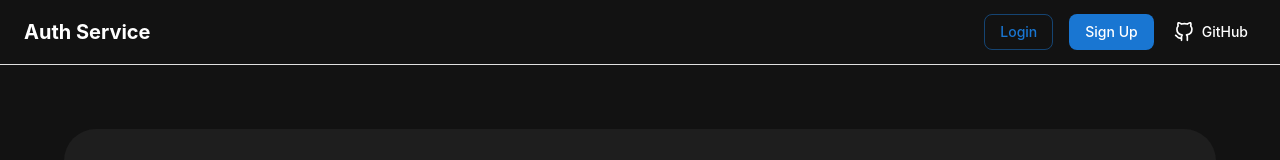
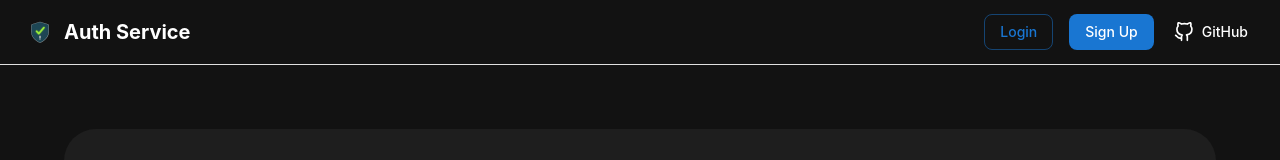
Before and after one commit to Ofonna-N/auth-service, a Next.js app: page / in a window 1280 px wide. Shown: the top 160 px of the page. Built offline with nearby package versions, Linux system fonts and the light colour scheme.

Commit message:
Adds logo to landing page header
Introduces a visual brand element to the header for improved recognition and a more professional appearance.

```diff
--- a/src/app/(routes)/page.tsx
+++ b/src/app/(routes)/page.tsx
@@ -59,13 +59,21 @@ export default function LandingPage() {
         sx={{ borderBottom: "1px solid #e0e0e0" }}
       >
         <Toolbar>
+          <Box sx={{ display: "flex", alignItems: "center", flexGrow: 1 }}>
+            <Box
+              component="img"
+              src="/favicon.svg"
+              alt="Auth Service logo"
+              sx={{ width: 32, height: 32, mr: 1 }}
+            />
             <Typography
               variant="h6"
               component="div"
-            sx={{ flexGrow: 1, fontWeight: "bold" }}
+              sx={{ fontWeight: "bold" }}
             >
               Auth Service
             </Typography>
+          </Box>
           <Button
             variant="outlined"
             color="primary"
```
Lines whose indentation alone changed are shown as unchanged.
